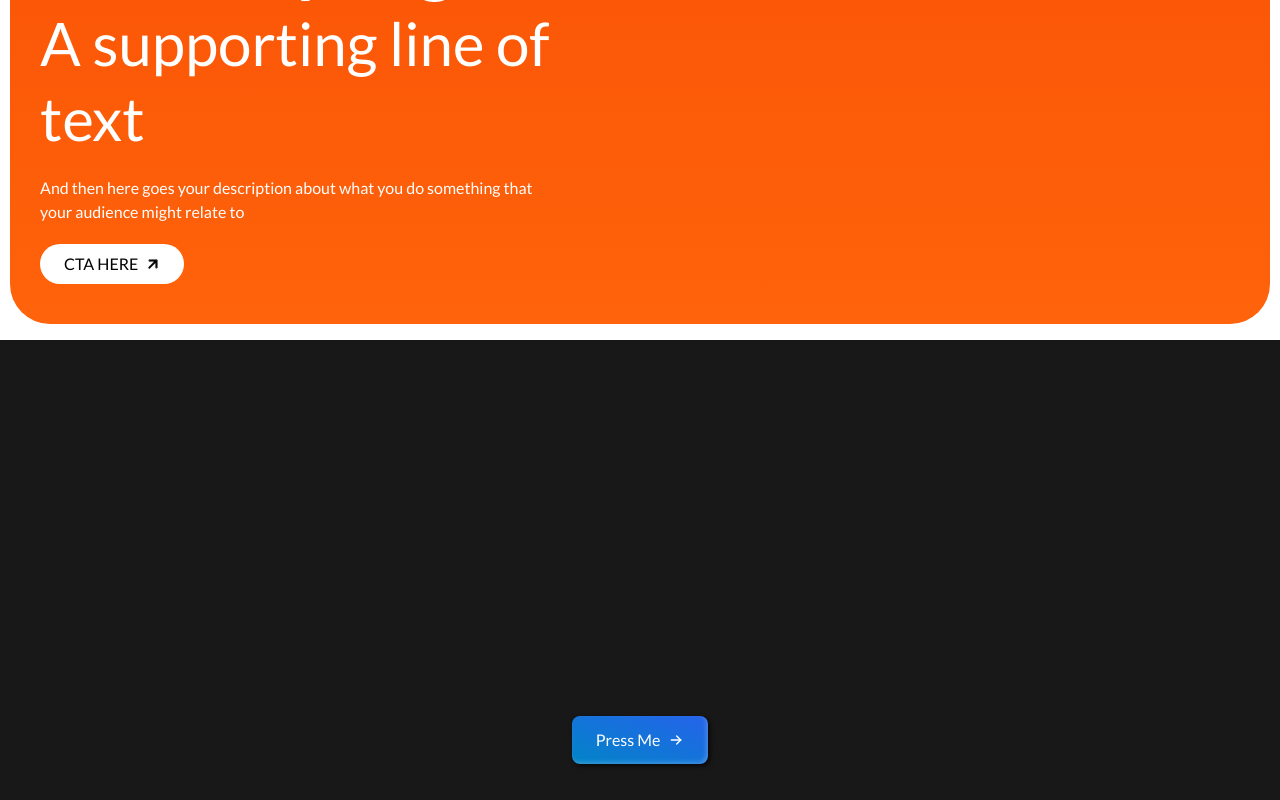
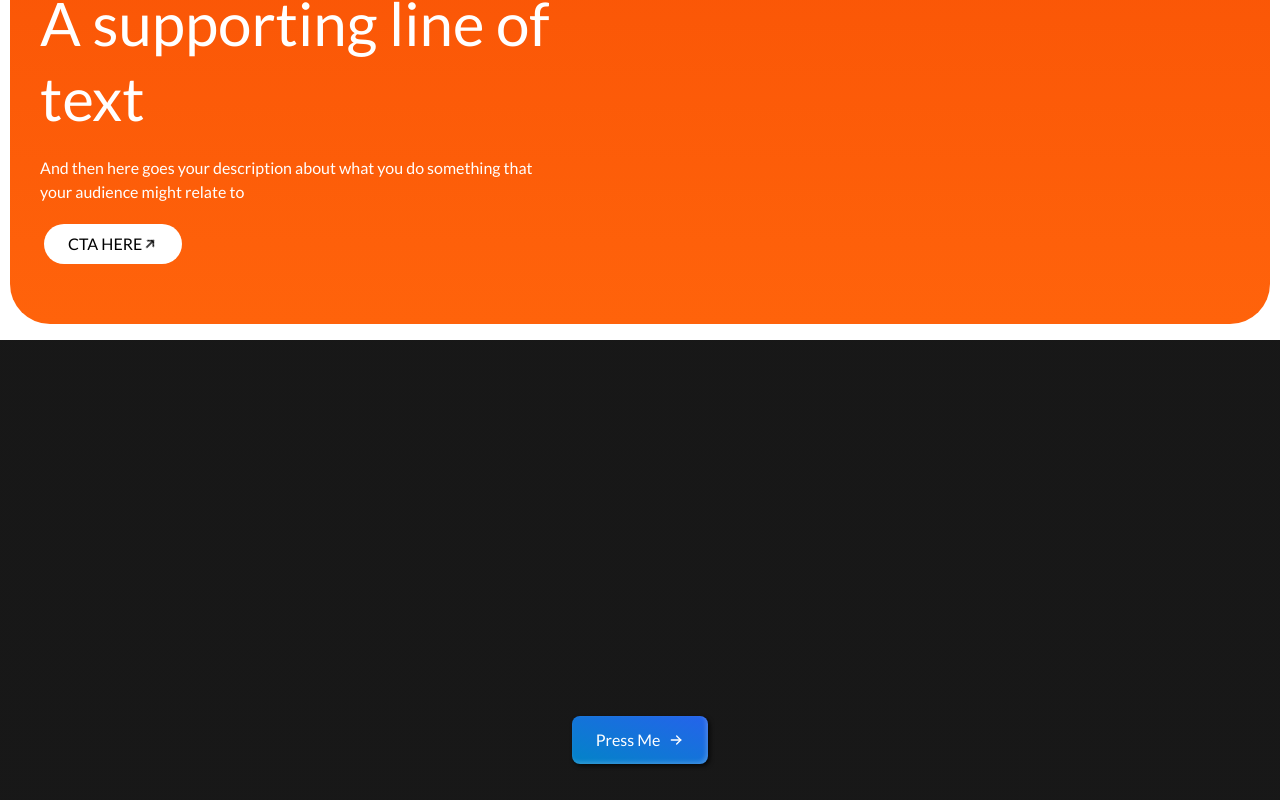
Before and after one commit to AbdulHannan242001/components, a React (Vite) app: page / in a window 1280 px wide. Shown: the part 1580-2380 px from the top of the page. Built offline with nearby package versions, Linux system fonts and the light colour scheme.

Commit message:
Minor Tweaks

```diff
--- a/src/components/Banner/CircularBanner.jsx
+++ b/src/components/Banner/CircularBanner.jsx
@@ -1,7 +1,7 @@
 import React, { useRef, useState } from "react";
 import { motion, useInView } from "framer-motion";
-import { FaArrowRight } from "react-icons/fa";
 import logo from "../../assets/Logo.svg";
+import { TbArrowRight } from "react-icons/tb";
 
 const CircularBanner = () => {
   const ref = useRef(null);
@@ -10,13 +10,17 @@ const CircularBanner = () => {
   const parent = {
     initial: {
       backgroundColor: "white",
+      gap: "0px",
       color: "black",
+      boxShadow: "0px 0px 0px 0px rgba(0, 0, 0, 0)",
     },
     hover: {
+      gap: "4px",
       backgroundColor: "black",
       color: "white",
+      boxShadow: "0px 4px 8px 0px rgba(255, 255, 255, 0.4)",
       transition: {
-        duration: 0.4,
+        duration: 0.2,
         ease: "easeIn",
       },
     },
@@ -24,20 +28,17 @@ const CircularBanner = () => {
 
   const child = {
     initial: {
-      marginLeft: "8px",
       rotate: "-45deg",
     },
     hover: {
-      marginLeft: "12px",
       rotate: "0deg",
       transition: {
-        delay: 0.1,
+        delay: 0.15,
         duration: 0.2,
-        ease: "easeIn",
+        ease: "easeOut",
       },
     },
   };
-
   const [isNavExpanded, setIsNavExpanded] = useState(false);
 
   return (
@@ -53,9 +54,8 @@ const CircularBanner = () => {
             animate={{
               y: isInView ? 0 : "-200px",
               transition: {
-                duration: 0.5,
-                ease: [0.4, 0.5, 0, 1.5],
-                delay: 0.5,
+                ease: [0.4, 0, -0.5, 1],
+                duration: 1,
               },
             }}
             onMouseLeave={() => setIsNavExpanded(false)}
@@ -185,13 +185,13 @@ const CircularBanner = () => {
               </h1>
             </AppearAnimate>
             <AppearAnimate inView={isInView} delay={0.9}>
-              <p className="py-[20px] max-w-lg">
+              <p className="pt-[20px] max-w-lg">
                 And then here goes your description about what you do something
                 that your audience might relate to
               </p>
             </AppearAnimate>
             <AppearAnimate inView={isInView} delay={1}>
-              <div>
+              <div className="px-1 py-[20px]">
                 <motion.button
                   variants={parent}
                   initial="initial"
@@ -200,7 +200,7 @@ const CircularBanner = () => {
                 >
                   CTA HERE
                   <motion.span variants={child}>
-                    <FaArrowRight size={14} />
+                    <TbArrowRight size={16} />
                   </motion.span>
                 </motion.button>
               </div>
--- a/src/components/Button/ArrowButton.jsx
+++ b/src/components/Button/ArrowButton.jsx
@@ -40,7 +40,7 @@ const ArrowButton = ({ text }) => {
           <TbArrowRight size={22} />
         </span>
         <motion.div
-          className="absolute size-[34px] bg-white rounded-full blur-xl"
+          className="absolute size-[34px] bg-white rounded-full blur-lg"
           style={{ x, y }}
           initial={{ x: 0, y: -16 }}
           transition={{ duration: 0.3, ease: "easeOut" }}
--- a/src/components/Button/CapsuleButton.jsx
+++ b/src/components/Button/CapsuleButton.jsx
@@ -1,18 +1,22 @@
 import React from "react";
 import { motion } from "framer-motion";
-import { FaArrowRight } from "react-icons/fa";
+import { TbArrowRight } from "react-icons/tb";
 
 const CapsuleButton = () => {
   const parent = {
     initial: {
       backgroundColor: "white",
+      gap: "0px",
       color: "black",
+      boxShadow: "0px 0px 0px 0px rgba(0, 0, 0, 0)",
     },
     hover: {
+      gap: "4px",
       backgroundColor: "black",
       color: "white",
+      boxShadow: "0px 4px 8px 0px rgba(255, 255, 255, 0.1)",
       transition: {
-        duration: 0.4,
+        duration: 0.2,
         ease: "easeIn",
       },
     },
@@ -20,16 +24,14 @@ const CapsuleButton = () => {
 
   const child = {
     initial: {
-      marginLeft: "8px",
       rotate: "-45deg",
     },
     hover: {
-      marginLeft: "12px",
       rotate: "0deg",
       transition: {
-        delay: 0.1,
+        delay: 0.15,
         duration: 0.2,
-        ease: "easeIn",
+        ease: "easeOut",
       },
     },
   };
@@ -40,11 +42,11 @@ const CapsuleButton = () => {
         variants={parent}
         initial="initial"
         whileHover="hover"
-        className="px-6 py-3 flex text-nowrap justify-center items-center rounded-full font-semibold transition-colors"
+        className="px-6 py-3 flex text-nowrap justify-center items-center rounded-full transition-colors"
       >
         Hello World
         <motion.span variants={child}>
-          <FaArrowRight size={14} />
+          <TbArrowRight size={16} />
         </motion.span>
       </motion.button>
     </section>
```
